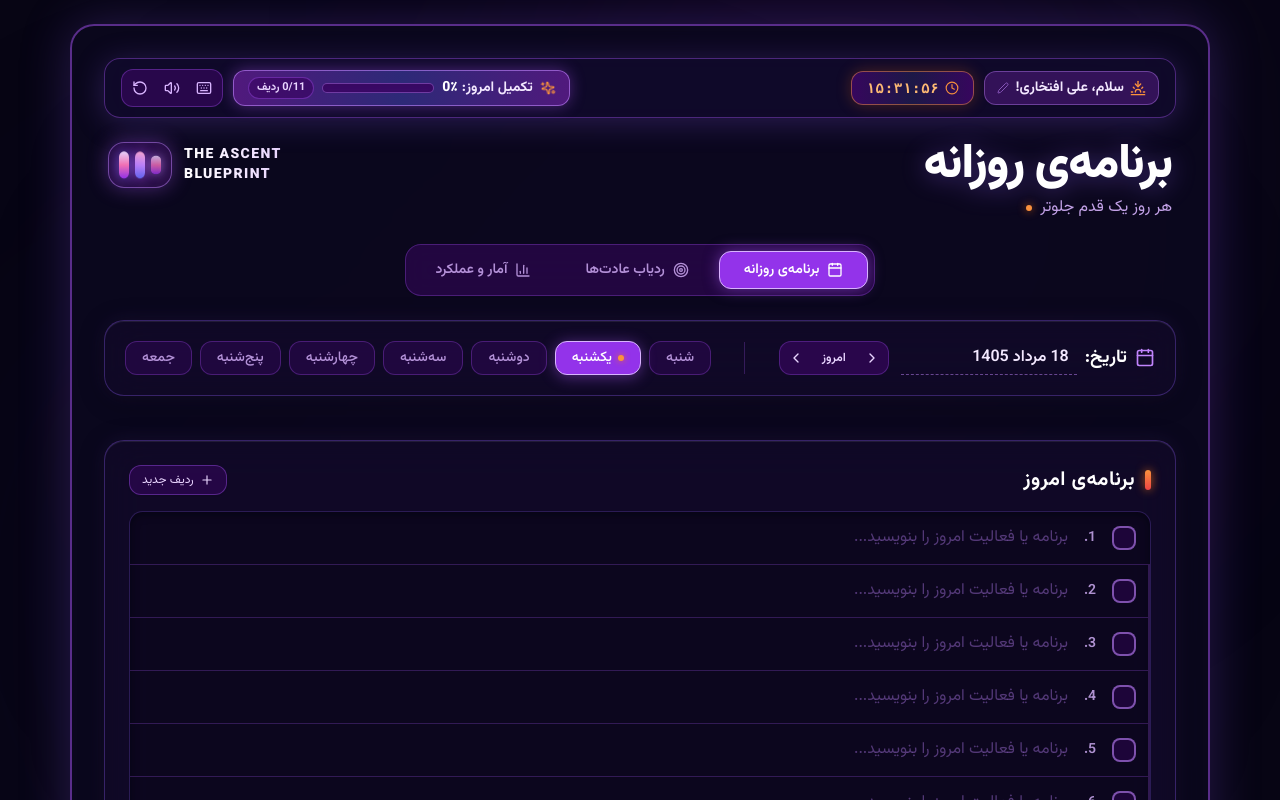
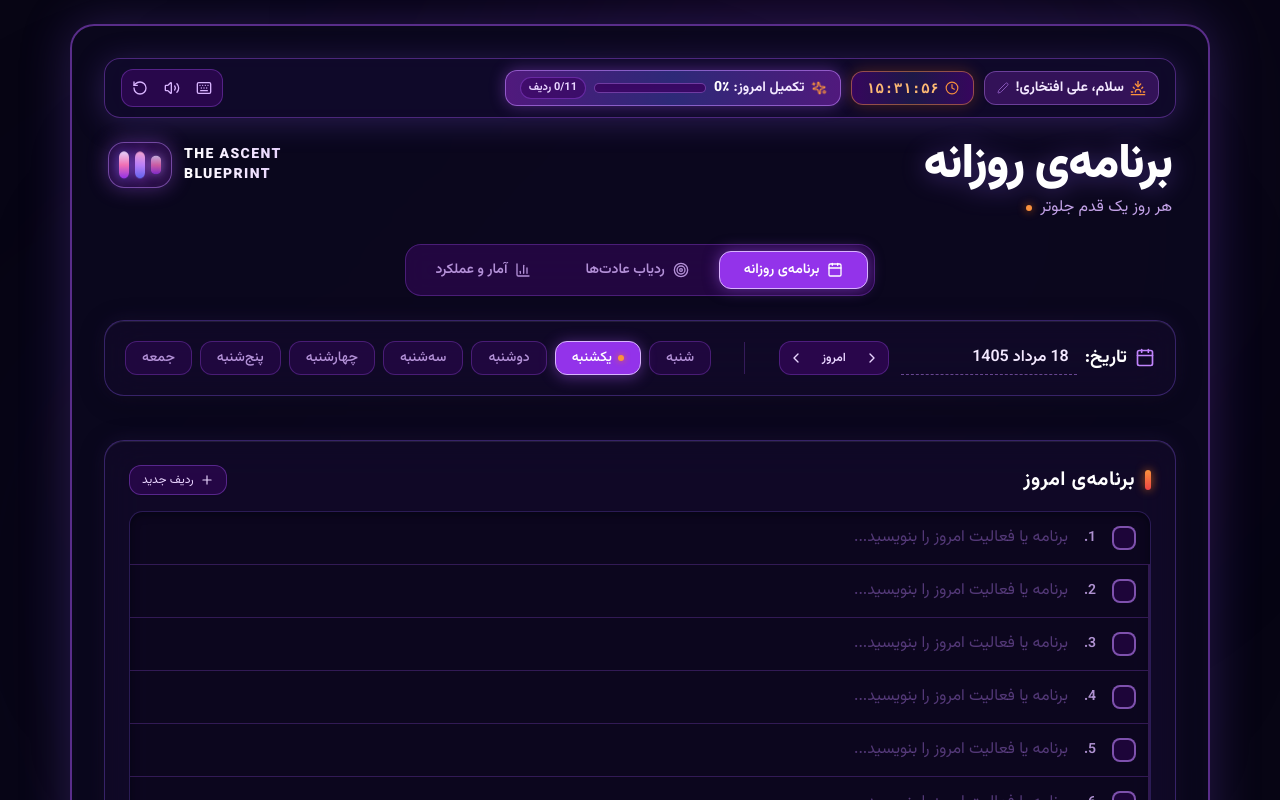
Before and after one commit to alieftekhari5040-del/panner-pro, a React (Vite) app: page / in a window 1280 px wide. Shown: the top 800 px of the page. Built offline with nearby package versions, Linux system fonts and the light colour scheme.

Commit message:
style: move today schedule completion progress bar to the right group in top command dock
Co-authored-by: arena-agent <297053741+arena-agent@users.noreply.github.com>

```diff
--- a/src/components/Header.tsx
+++ b/src/components/Header.tsx
@@ -99,8 +99,8 @@ export const Header: React.FC<HeaderProps> = ({
       {/* UPGRADED Perfectly Organized Executive Command Bar (Single horizontal row, perfectly aligned left & right) */}
       <div className="no-print flex flex-wrap items-center justify-between gap-3 bg-[#110a2c]/85 border border-purple-500/40 rounded-2xl px-4 py-2.5 backdrop-blur-2xl shadow-[0_4px_30px_rgba(139,92,246,0.25)] w-full">
 
-        {/* RIGHT GROUP (in RTL): Personal Identity + UPGRADED LIVE CLOCK */}
-        <div className="flex items-center gap-2.5">
+        {/* RIGHT GROUP (in RTL): Personal Identity + LIVE CLOCK + LIVELY TODAY'S COMPLETION PROGRESS BAR ON RIGHT SIDE AS REQUESTED */}
+        <div className="flex flex-wrap items-center gap-2.5">
           {/* Personalized Profile Greeting Badge */}
           <div className="flex items-center gap-1.5 bg-purple-900/50 border border-purple-400/40 px-3 py-1.5 rounded-xl text-xs sm:text-sm text-purple-100 shadow-sm">
             {greeting.icon}
@@ -131,11 +131,8 @@ export const Header: React.FC<HeaderProps> = ({
             <ClockIcon className="w-3.5 h-3.5 text-orange-400 animate-pulse" />
             <span>{clockStr}</span>
           </div>
-        </div>
 
-        {/* LEFT GROUP (in RTL): Lively Today Schedule Progress Bar + Minimalist Controls */}
-        <div className="flex items-center gap-2.5">
-          {/* Upgraded Lively Today Schedule Progress Bar */}
+          {/* Upgraded Lively Today Schedule Progress Bar on the RIGHT side */}
           <div
             className="flex items-center gap-2 bg-gradient-to-r from-purple-900/90 via-indigo-900/90 to-purple-900/90 border border-purple-400/60 px-3.5 py-1.5 rounded-xl shadow-[0_0_15px_rgba(168,85,247,0.4)] hover:shadow-[0_0_22px_rgba(168,85,247,0.7)] transition-all duration-300 group cursor-default"
             title={`وضعیت برنامه‌ی امروز: ${completedScheduleCount} از ${totalScheduleCount} ردیف انجام شده است`}
@@ -158,9 +155,10 @@ export const Header: React.FC<HeaderProps> = ({
               </span>
             )}
           </div>
+        </div>
 
-          {/* Minimalist Utility Group (Shortcuts, Sound, Reset) */}
-          <div className="flex items-center gap-1 bg-purple-950/60 p-1 rounded-xl border border-purple-500/35">
+        {/* LEFT GROUP (in RTL): Minimalist Utility Controls (Shortcuts, Sound, Reset) */}
+        <div className="flex items-center gap-1 bg-purple-950/60 p-1 rounded-xl border border-purple-500/35 shrink-0">
           {/* Shortcuts Help */}
           <button
             onClick={onOpenShortcutsModal}
@@ -187,7 +185,6 @@ export const Header: React.FC<HeaderProps> = ({
           >
             <RotateCcw className="w-4 h-4" />
           </button>
-          </div>
         </div>
 
       </div>
```
Lines whose indentation alone changed are shown as unchanged.
